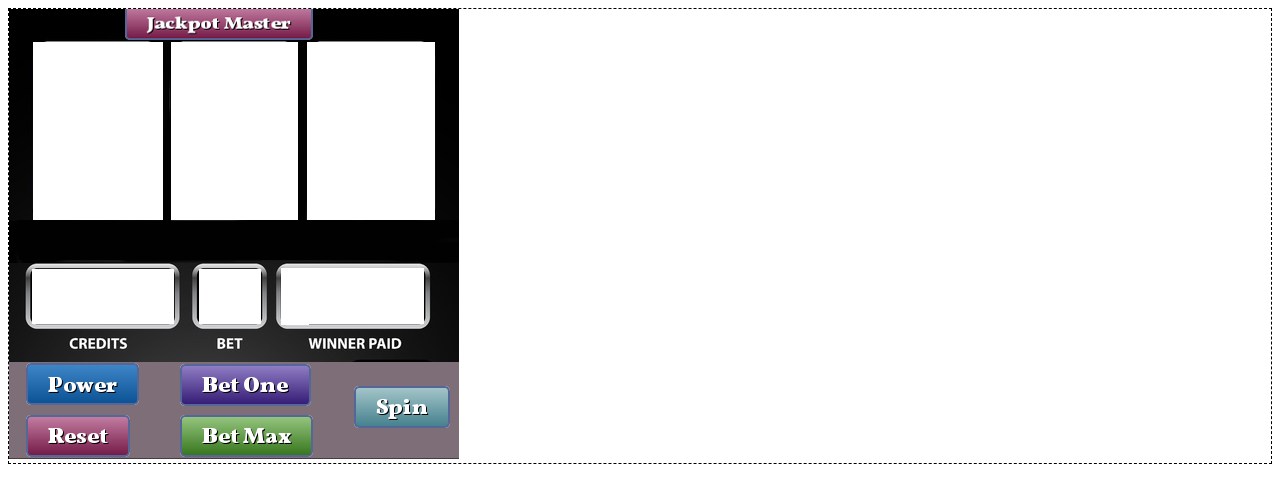
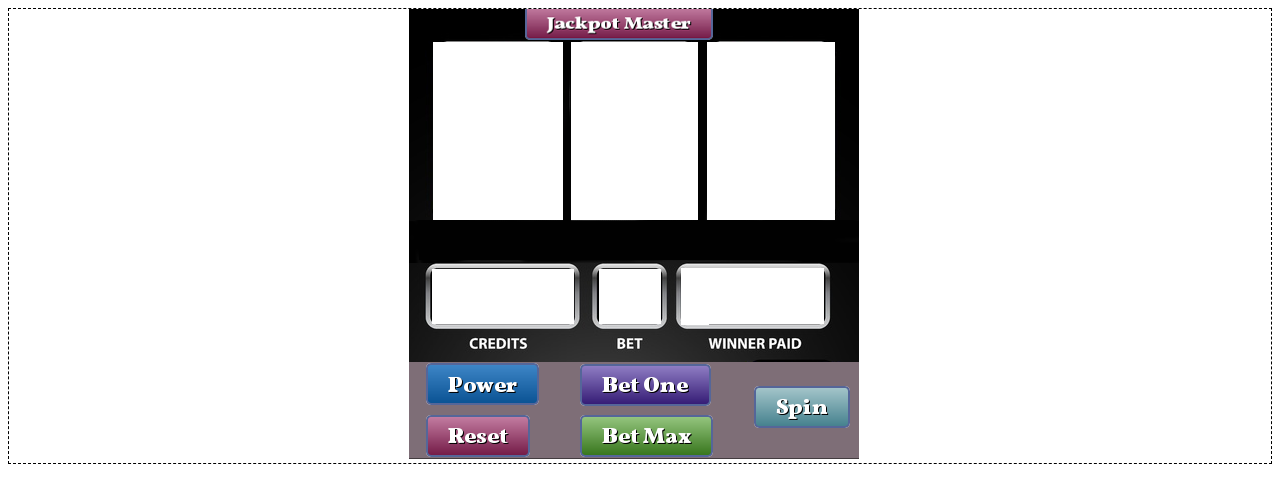
Before and after one commit to nisarg1/slot-machine, a plain HTML site: page assignment2/assignment2/index.html in a window 1280 px wide. Drawn offline with Linux system fonts and the light colour scheme.

Commit message:
version-2

```diff
--- a/assignment2/assignment2/css/game.css
+++ b/assignment2/assignment2/css/game.css
@@ -1,3 +1,7 @@
 body {
     border: dashed 1px black;
 }
+
+#canvas{
+    padding-left :400px;
+}
```
